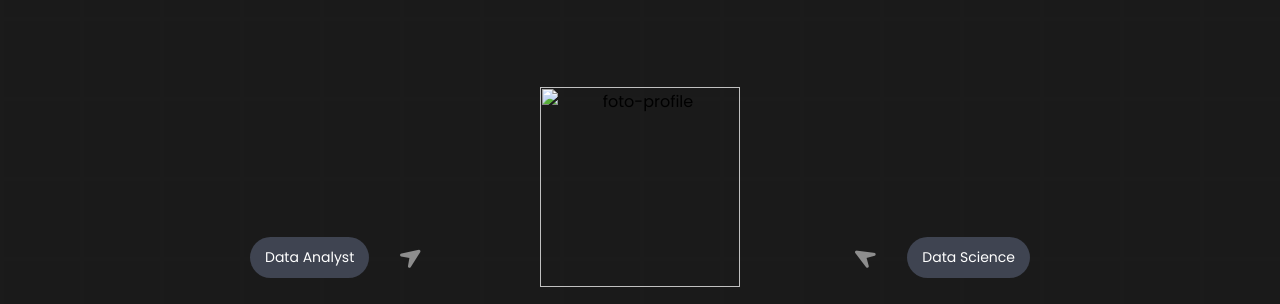
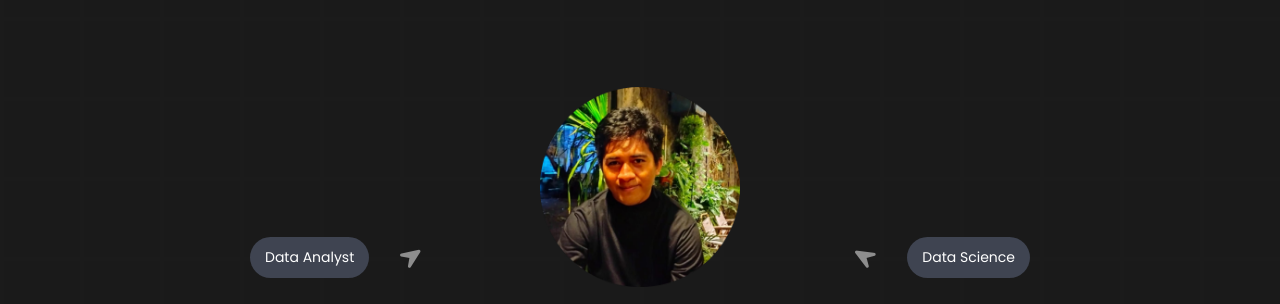
Before and after one commit to Ain-2030/Portofolio, a plain HTML site: page index.html in a window 1280 px wide. Shown: the part 63-367 px from the top of the page. Drawn offline with nearby package versions, Linux system fonts and the light colour scheme.

Commit message:
index.html

```diff
--- a/index.html
+++ b/index.html
@@ -55,7 +55,7 @@
     <div class="header">
         <div class="container">
             <div class="header-box">
-                <img src="assets/images/foto diri.png" alt="foto-profile" class="animate__animated animate__fadeInUp animate__delay-1s">
+                <img src="foto diri.png" alt="foto-profile" class="animate__animated animate__fadeInUp animate__delay-1s">
                 <h2 class="animate__animated animate__fadeInUp animate__delay-1s">Hi, I'm Muhammad Ainul Bashiroh</h2>
                 <h1 class="animate__animated animate__fadeInUp animate__delay-1s">Mendedikasikan Diri <br> Dalam Pengembangan <br> Data Analyst
                 </h1>
```
